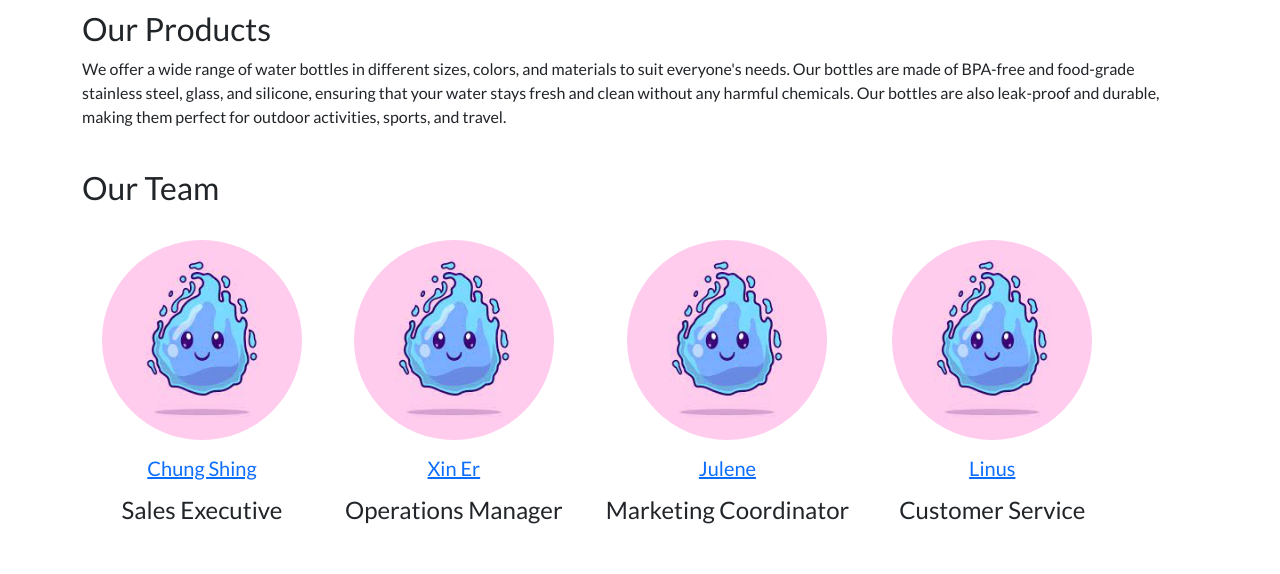
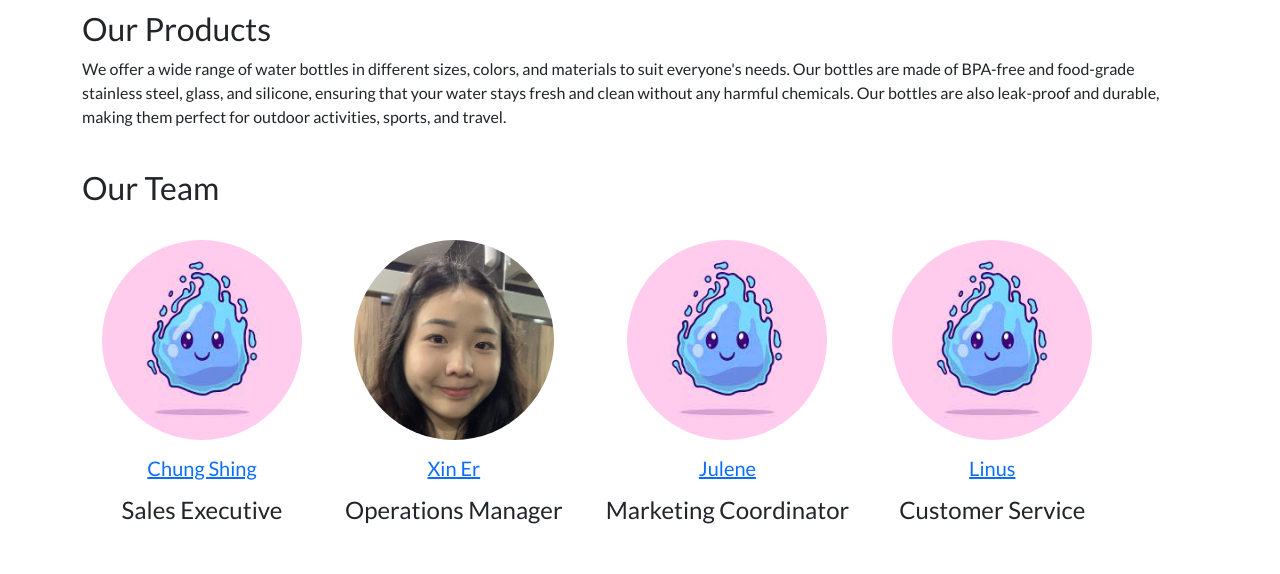
Before and after one commit to heyheyheyyyyyyy/web-sys, a PHP site: page /aboutus.php in a window 1280 px wide. Shown: the part 308-882 px from the top of the page. Run offline with PHP 8.4, Linux system fonts and the light colour scheme; the visitor is signed in with stand-in values (Sample User, id 1).

Commit message:
for staff pic

```diff
--- a/aboutus.php
+++ b/aboutus.php
@@ -83,7 +83,7 @@
                     <div class="team-member">
                         <a href="mailto:XinEr@gmail.com">
                             <p>
-                                <img src="images/profile.jpg" alt="Xin Er">
+                                <img src="images/staffxiner.jpg" alt="Xin Er" width="225" height="225">
                             <h3>Xin Er</h3>
 
                             </p>
```
Also changed, not shown: images/staffxiner.jpg (added).
